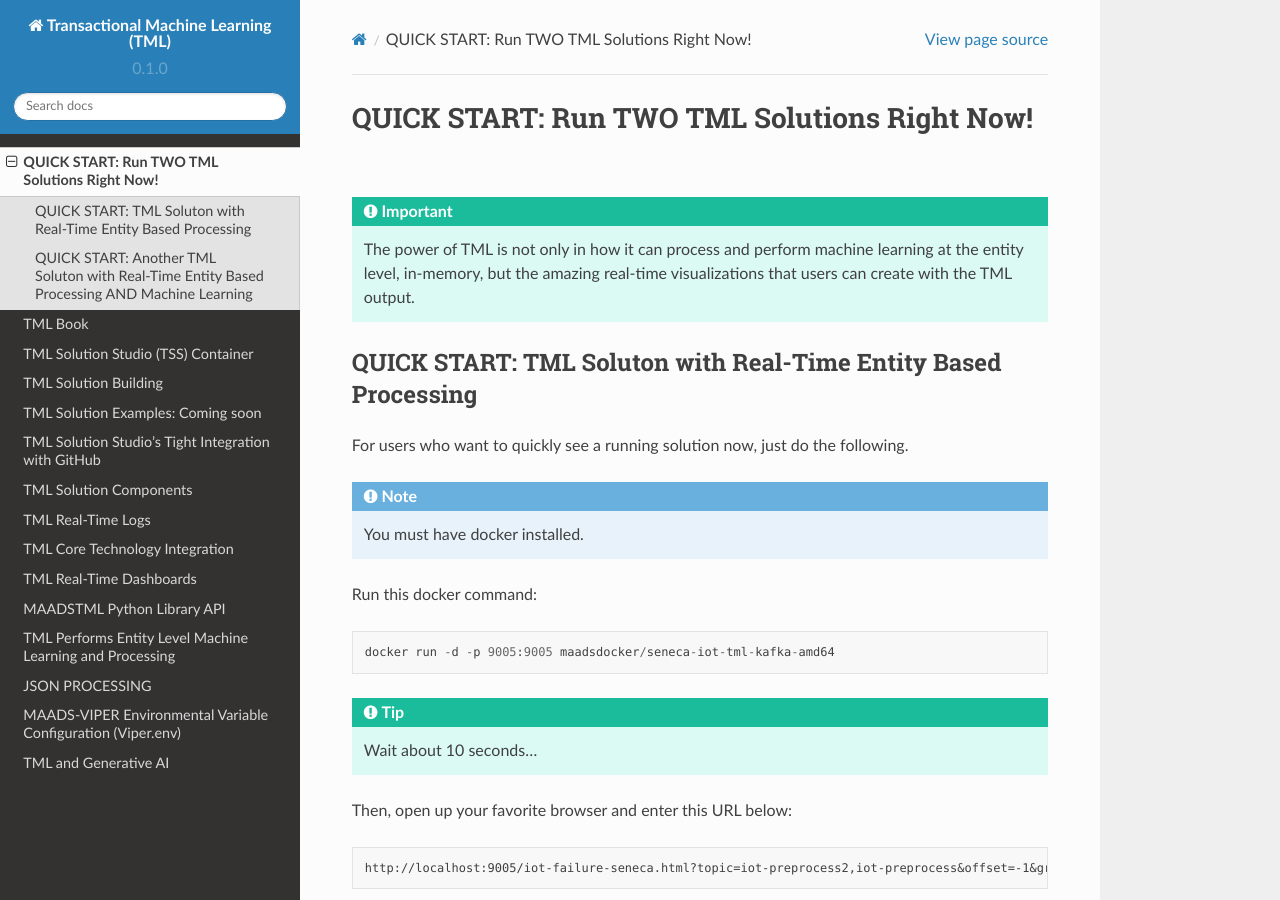
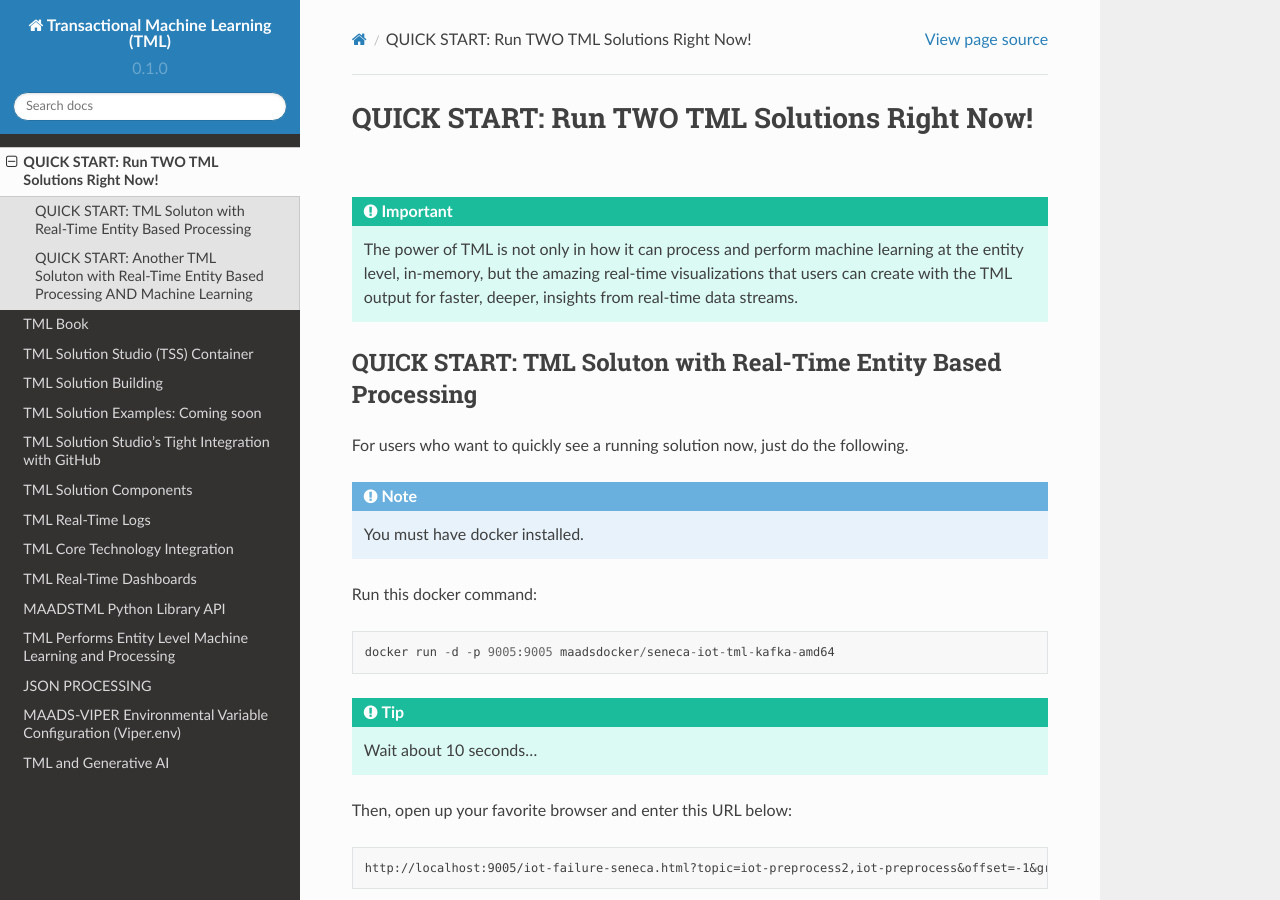
Before and after one commit to smaurice101/readthedocs, a Sphinx documentation site: the page built from docs/source/quickstart.rst, in a window 1280 px wide and 900 px high. Built offline with Sphinx 7.4.7 and the Read the Docs theme 2.0.0, drawn with Linux system fonts in a browser that asks for light colours.

Commit message:
Update quickstart.rst

```diff
--- a/docs/source/quickstart.rst
+++ b/docs/source/quickstart.rst
@@ -3,7 +3,7 @@
 
 .. important::
     The power of TML is not only in how it can process and perform machine learning at the entity level, in-memory, but the amazing real-time visualizations that
-    users can create with the TML  output.
+    users can create with the TML output for faster, deeper, insights from real-time data streams.
 
 QUICK START: TML Soluton with Real-Time Entity Based Processing
 -------------------------------------------------
```
